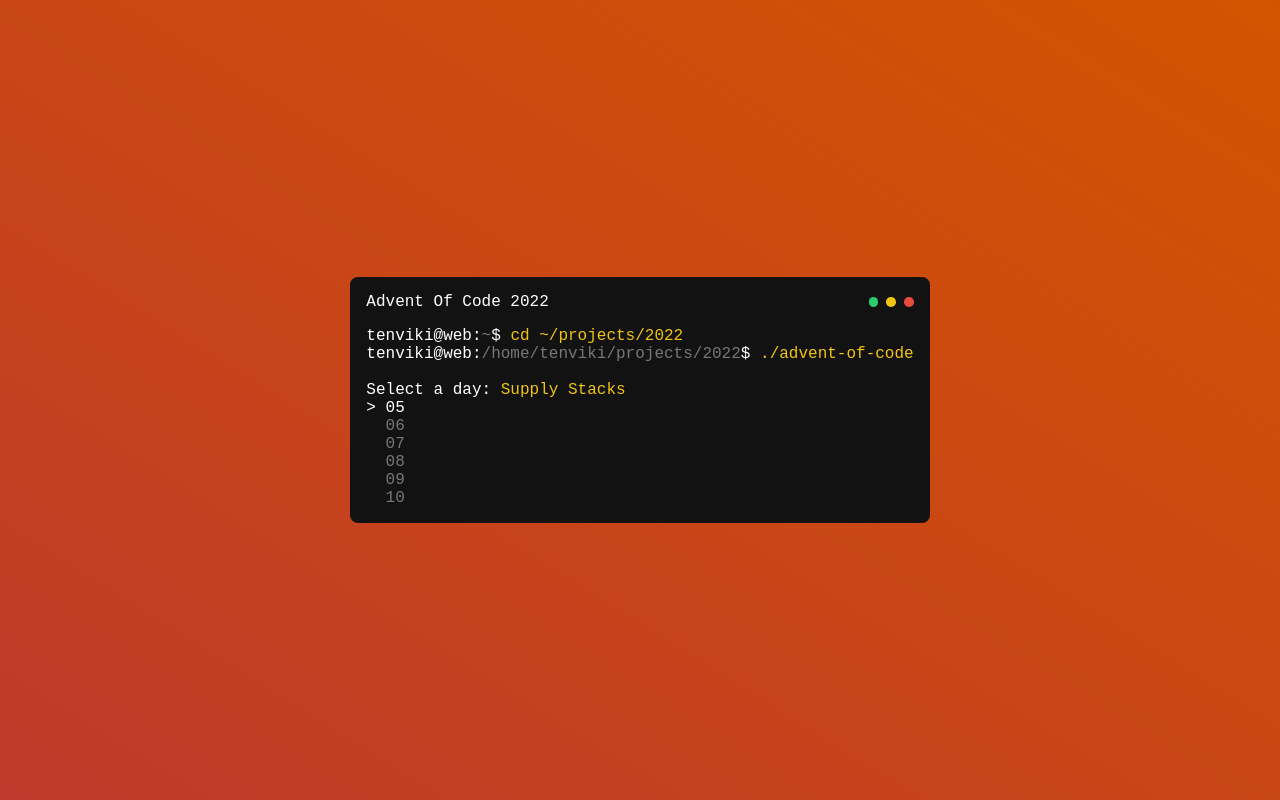
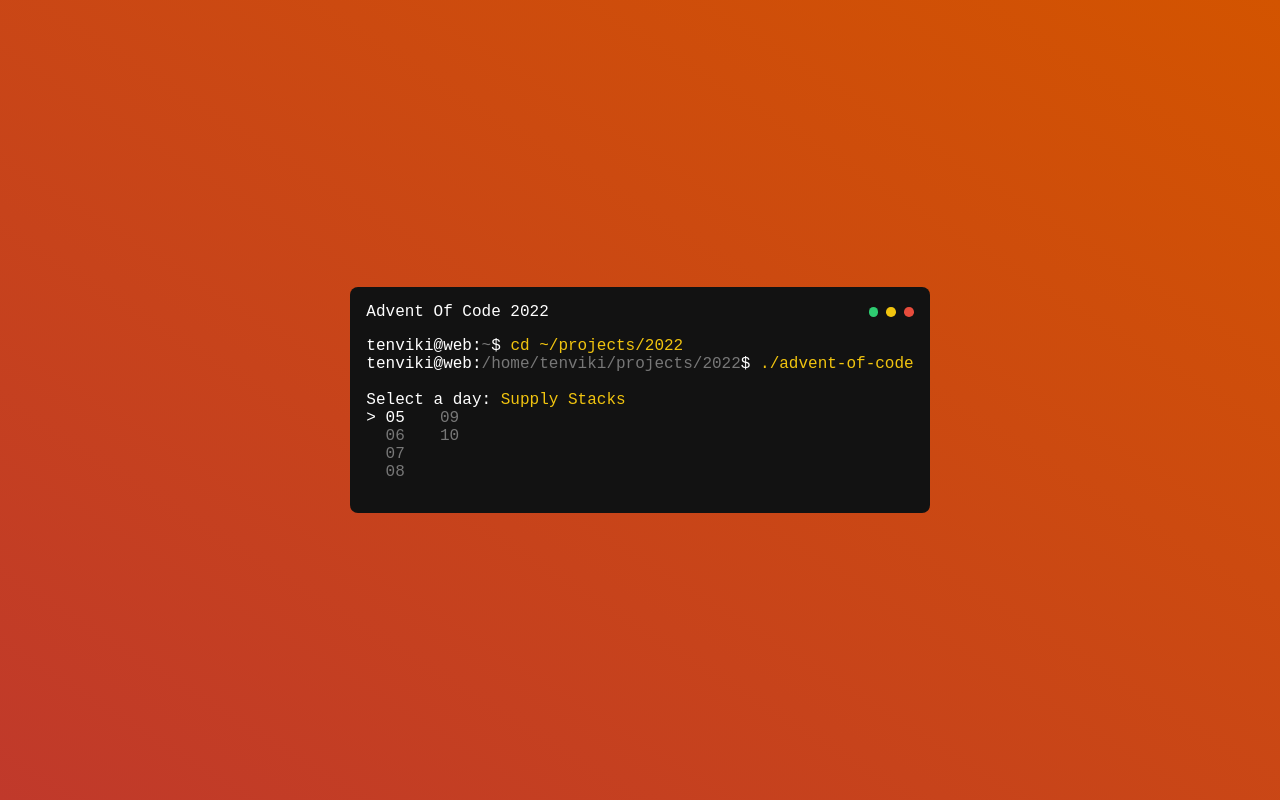
Before and after one commit to TenViki/advent-of-code, a website with bundled scripts: page 2022/visualizations/index.html in a window 1280 px wide. Built offline with nearby package versions, Linux system fonts and the light colour scheme; a web font is replaced by a local one.

Commit message:
:sparkles: Updates index.html

```diff
--- a/2022/visualizations/main.css
+++ b/2022/visualizations/main.css
@@ -14,6 +14,15 @@
   background-color: #121212;
   border-radius: .5rem;
   min-width: 30rem;
+}
+
+.grid-select{
+  display: grid;
+  width: fit-content;
+  grid-template-rows: repeat(4, auto);
+  grid-auto-flow: column;
+  margin-bottom: 1rem;
+  gap: 0 1rem
 }
 
 body {
```
